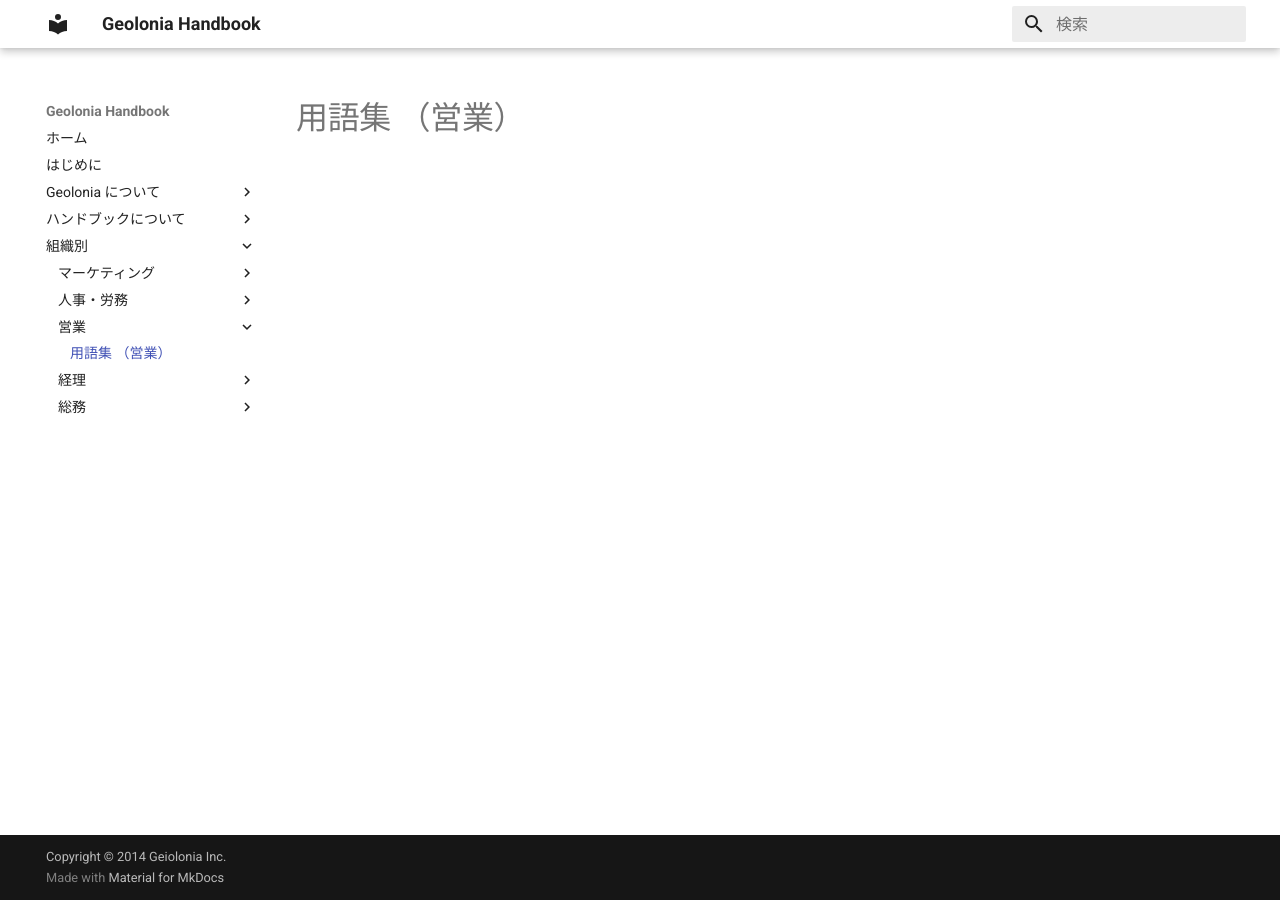
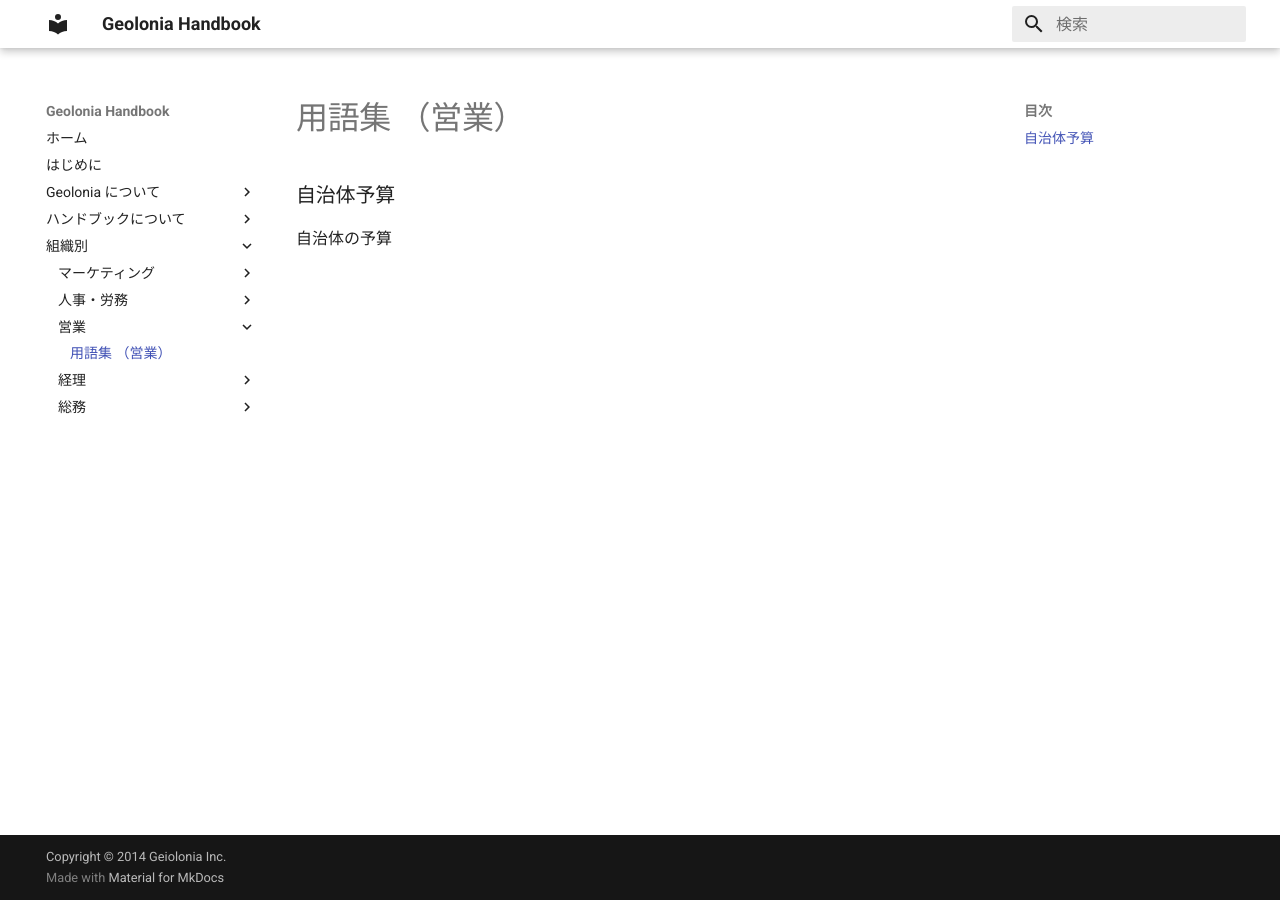
Before and after one commit to yuna-shinguryo/handbook.geolonia.com, an MkDocs documentation site: the page built from docs/組織別/営業/glossary.md, in a window 1280 px wide. Built offline with MkDocs 1.6.1 and Material for MkDocs 9.7.7, drawn with Linux system fonts in a browser that asks for light colours.

Commit message:
営業用語集に自治体予算を追加

```diff
--- a/docs/組織別/営業/glossary.md
+++ b/docs/組織別/営業/glossary.md
@@ -1 +1,5 @@
 # 用語集 （営業）
+
+### 自治体予算
+
+自治体の予算
```
